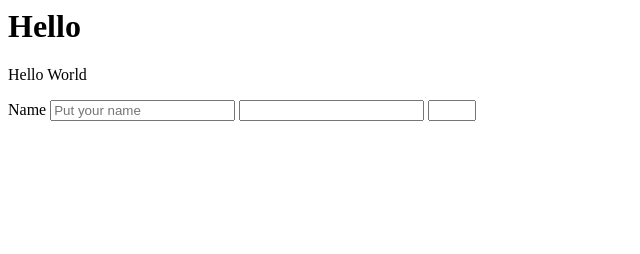
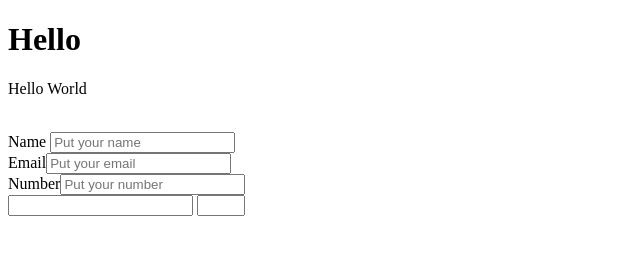
Before and after one commit to janumpallykalyan/collab-test2, a plain HTML site: page index.html in a window 1280 px wide. Shown: the whole page, without its empty margins (0-640 px from the left). Drawn offline with Linux system fonts and the light colour scheme.

Commit message:
Update index.html

```diff
--- a/index.html
+++ b/index.html
@@ -1,7 +1,18 @@
+<!DOCTYPE html>
+<html>
+  <body>
+    <title> Survey Form</title>
+
 <h1 id="title">Hello </h1>
 <p id="description"> Hello World</p>
-<form id="survey-form">
- <label id="name-label">Name <input type="text" placeholder="Put your name" id="name"/></label>
+<form id="survey-form"><br>
+ <label id="name-label">Name <input type="text" placeholder="Put your name" id="name"/></label><br>
+ <label id="email-label">Email<input
+ type="text" placeholder ="Put your email"
+ id="email"/></label><br>
+<label id="number-label">Number<input
+ type="text" placeholder ="Put your number"
+ id="number"/></label><br>
 
 <input id="email" type="email"/>
 <input id="number"min="1" max="5" type="number"/>
```
